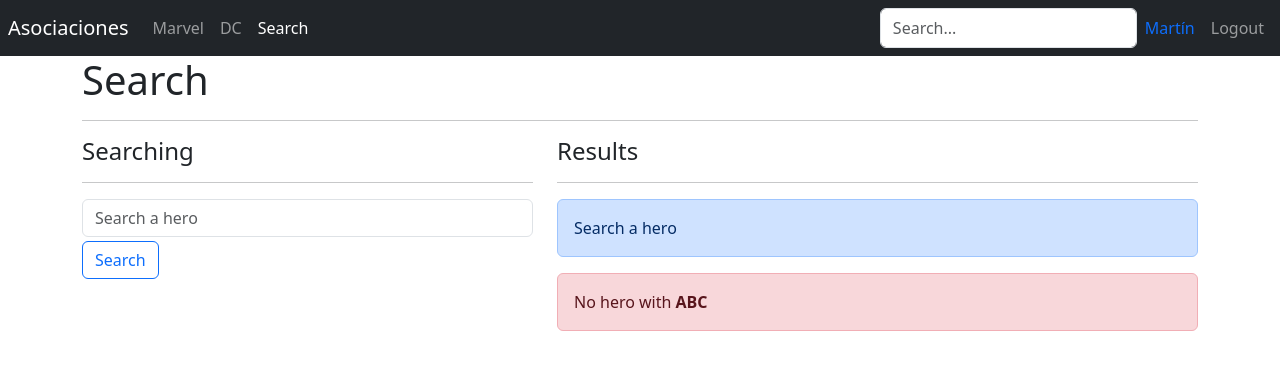
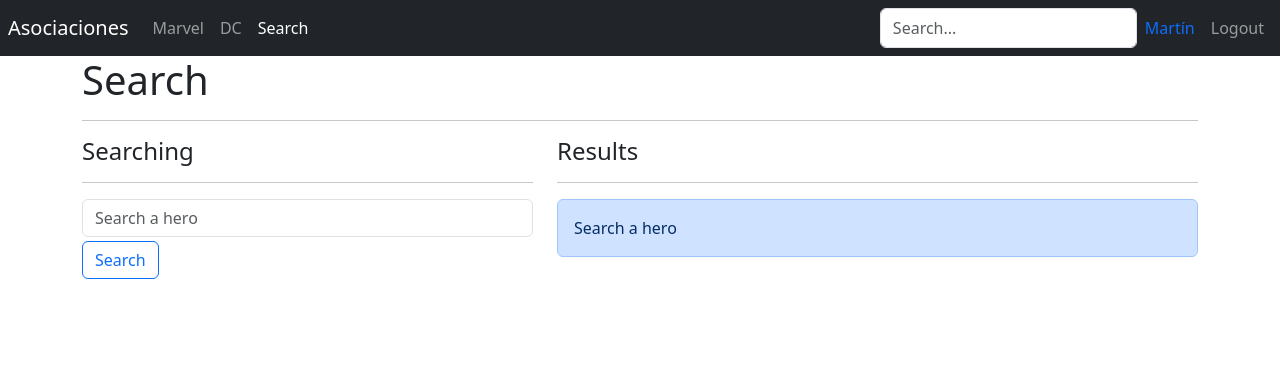
Before and after one commit to MartinEAcosta/aprendiendo-react, a React (Vite) app in the folder projects/07-heroes-spa/heroes-spa/: page /search in a window 1280 px wide. Shown: the top 370 px of the page. Built offline with nearby package versions, Linux system fonts and the light colour scheme.

Commit message:
query parameters, fin de sección heroes, renderizado condicional

```diff
--- a/projects/07-heroes-spa/heroes-spa/package.json
+++ b/projects/07-heroes-spa/heroes-spa/package.json
@@ -10,6 +10,7 @@
     "preview": "vite preview"
   },
   "dependencies": {
+    "query-string": "^9.1.1",
     "react": "^18.3.1",
     "react-dom": "^18.3.1",
     "react-router-dom": "6"
--- /dev/null
+++ b/projects/07-heroes-spa/heroes-spa/src/heroes/helpers/getHeroesByName.js
@@ -0,0 +1,13 @@
+import { heroes } from "../data/heroes";
+
+export const getHeroesByName = ( name = '' ) => {
+
+    name = name.toLocaleLowerCase().trim();
+
+    if ( name.length == 0 ) return [];
+
+    return heroes.filter(
+        hero => hero.superhero.toLowerCase().includes( name )
+    );
+
+}
--- a/projects/07-heroes-spa/heroes-spa/src/heroes/helpers/index.js
+++ b/projects/07-heroes-spa/heroes-spa/src/heroes/helpers/index.js
@@ -1,3 +1,4 @@
 
 export * from './getHeroesByPublisher';
 export * from './getHeroById';
+export * from './getHeroesByName';
--- a/projects/07-heroes-spa/heroes-spa/src/heroes/pages/SearchPage.jsx
+++ b/projects/07-heroes-spa/heroes-spa/src/heroes/pages/SearchPage.jsx
@@ -1,49 +1,85 @@
-import { HeroCard } from '../components'
+import { useLocation, useNavigate } from "react-router-dom";
+import queryString from "query-string";
+
+import { useForm } from "../../hooks";
+import { HeroCard } from "../components";
+import { getHeroesByName } from "../helpers/getHeroesByName";
 
 export const SearchPage = () => {
+  const navigate = useNavigate();
+  const location = useLocation();
+
+  const { q = "" } = queryString.parse(location.search);
+
+  const heroes = getHeroesByName(q);
+
+  const showSearch = (q.length === 0);
+  const showError = (q.length > 0) && heroes.length === 0;
+
+  const { searchText, onInputChange, onResetForm } = useForm({
+    searchText: q,
+  });
+
+  const onSearchSumbit = (event) => {
+    event.preventDefault();
+
+    // if (searchText.trim().length <= 1) return;
+
+    navigate(`?q=${searchText}`);
+  };
+
   return (
     <>
       <h1>Search</h1>
       <hr />
 
       <div className="row">
-
         <div className="col-5">
           <h4>Searching</h4>
           <hr />
 
-          <form action="">
+          <form onSubmit={onSearchSumbit}>
             <input
               type="text"
               placeholder="Search a hero"
               className="form-control"
               name="searchText"
               autoComplete="off"
+              value={searchText}
+              onChange={onInputChange}
             />
-            <button className="btn btn-outline-primary mt-1">
-              Search
-            </button>
+            <button className="btn btn-outline-primary mt-1">Search</button>
           </form>
-
         </div>
 
         <div className="col-7">
           <h4>Results</h4>
           <hr />
 
-          <div className="alert alert-primary">
+          {/* {
+            ( q === '')
+            ? <div className="alert alert-primary"> Search a hero </div>
+            : ( heroes.length === 0)
+            && <div className="alert alert-danger"> No hero with <b> { q } </b> </div>
+          } */}
+
+          <div className="alert alert-primary animate__animated animate__fadeIn"
+              style={{display : showSearch ? '' : 'none'}}>
             Search a hero
           </div>
 
-          <div className="alert alert-danger">
-            No hero with <b> ABC </b>
+          <div className="alert alert-danger animate__animated animate__fadeIn"
+              style={{display : showError ? '' : 'none'}}>
+            No hero with <b> { q } </b>
           </div>
 
+          {heroes.map((hero) => (
+            <HeroCard key={hero.id} {...hero} />
+          ))}
+
           {/* <HeroCard /> */}
-
         </div>
-
       </div>
     </>
-  )
-}
+  );
+};
--- /dev/null
+++ b/projects/07-heroes-spa/heroes-spa/src/hooks/index.js
@@ -0,0 +1 @@
+export * from './useForm';
--- /dev/null
+++ b/projects/07-heroes-spa/heroes-spa/src/hooks/useForm.js
@@ -0,0 +1,25 @@
+import { useState } from 'react';
+
+export const useForm = ( initialForm = {} ) => {
+
+    const [ formState, setFormState ] = useState( initialForm );
+
+    const onInputChange = ({ target }) => {
+        const { name, value } = target;
+        setFormState({
+            ...formState,
+            [ name ]: value
+        });
+    }
+
+    const onResetForm = () => {
+        setFormState( initialForm );
+    }
+
+    return {
+        ...formState,
+        formState,
+        onInputChange,
+        onResetForm,
+    }
+}
```
Also changed, not shown: 1 other file (tests, documents, lock files or other folders).
